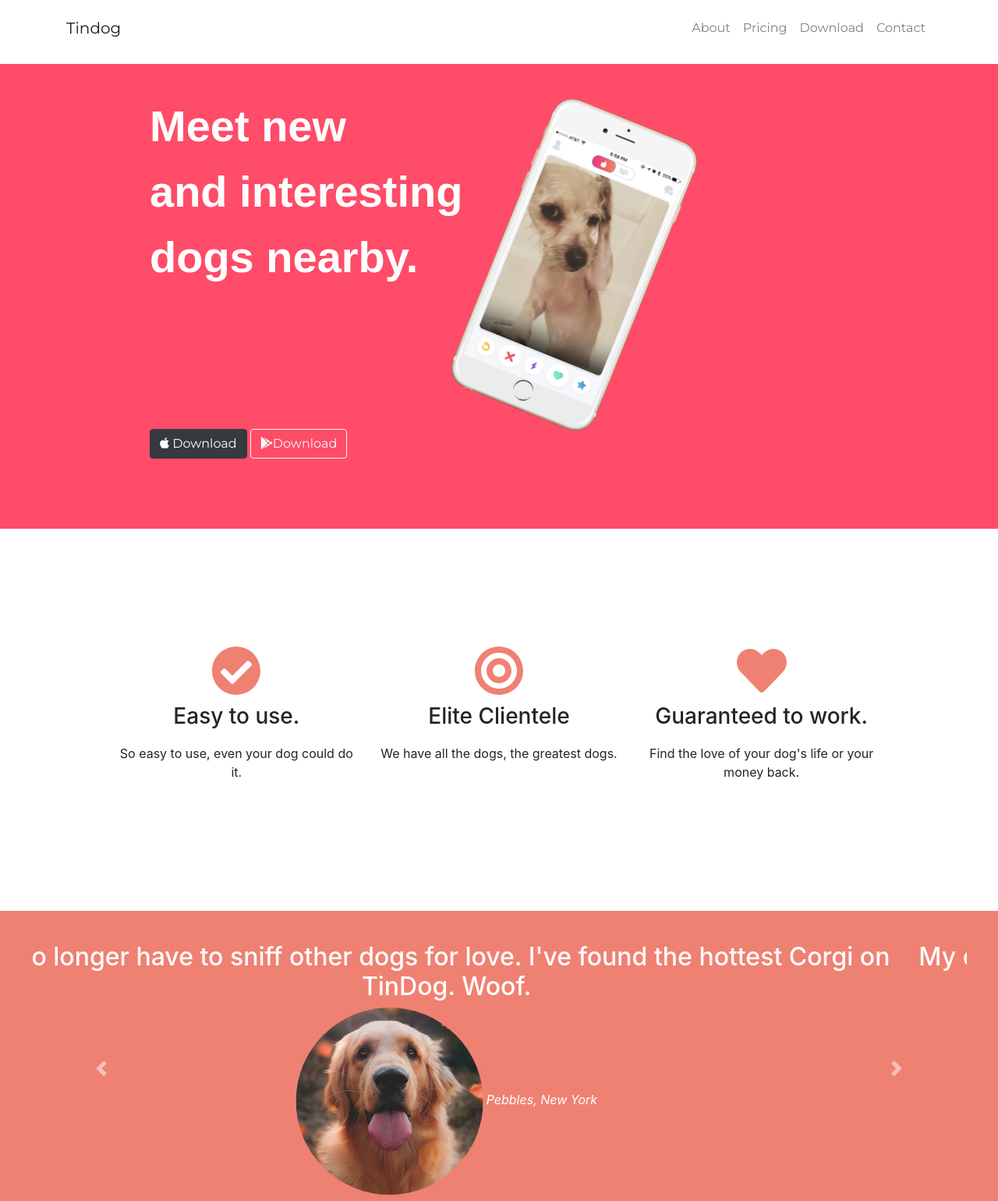
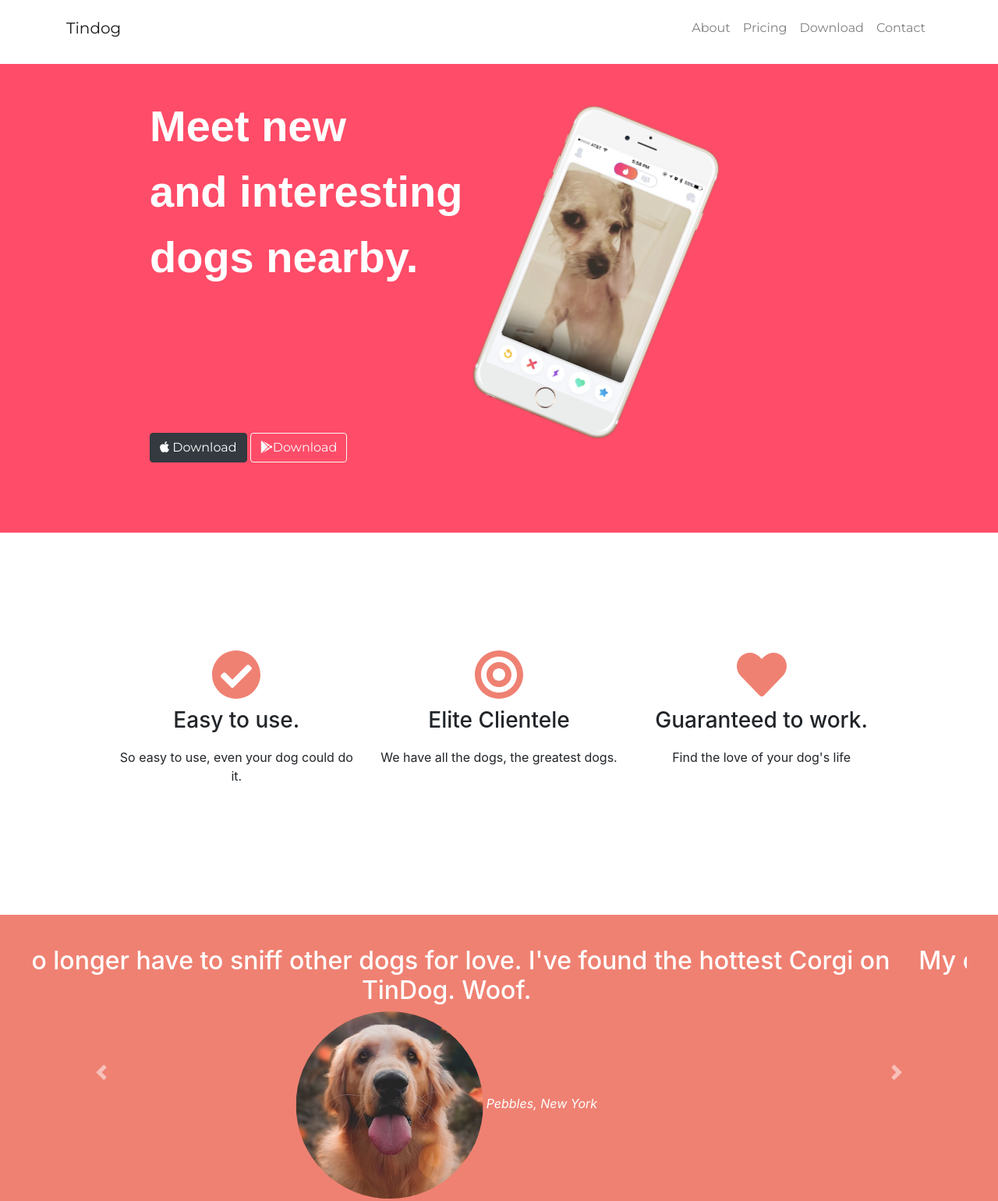
Before and after one commit to pete-codes/tinderfordogs, a plain HTML site: page Tindog/index.html in a window 1280 px wide. Shown: the top 1540 px of the page at 78% size. Drawn offline with nearby package versions, Linux system fonts and the light colour scheme.

Commit message:
Small align and padding changes
Fixed padding around phone image and download buttons.

Made copyright align to center.

```diff
--- a/Tindog/index.html
+++ b/Tindog/index.html
@@ -3,7 +3,7 @@
 
 <head>
   <meta charset="utf-8">
-  <title>tinDog</title>
+  <title> Tindog - tinder for your dog</title>
 
   <link rel="stylesheet" href="https://stackpath.bootstrapcdn.com/bootstrap/4.3.1/css/bootstrap.min.css" integrity="sha384-ggOyR0iXCbMQv3Xipma34MD+dH/1fQ784/j6cY/iJTQUOhcWr7x9JvoRxT2MZw1T" crossorigin="anonymous">
   <link rel="stylesheet" href="tindog.css" />
@@ -57,23 +57,22 @@
   </div>  <!-- Title -->
 <div class="row">
     <div class="col-md-6">
+
+
       <h1 class="big">Meet new <br /> and interesting <br/>
           dogs nearby.</h1>
   </div>
 
-  <div id="phone">
+    <div id="phone">
     <img src="images/iphone6.png" alt="iphone-mockup" height="400px" width="200px">
 
   </div>
-
-
 
     <div>
 
     </div>
   </div>
-  <div class="phones">
-
+  <div class="downloadButtons">
 
 <button type="button" class="btn btn-dark"> <i class="fab fa-apple"></i> Download  </button>
   <button type="button" class="btn btn-outline-light"><i class="fab fa-google-play"></i>Download</button>
@@ -98,13 +97,9 @@
         <div class="col-lg-4 col-md-4" style="background-color:white; ">
           <i class="fas fa-heart fa-4x"></i>
           <h3>Guaranteed to work.</h3>
-          <p>Find the love of your dog's life or your money back.</p>
+          <p>Find the love of your dog's life</p>
         </div>
-
-
 </div>
-
-
 
   </section>
 
@@ -139,14 +134,7 @@
   </a>
 </div>
 
-
-
-
-
-
   </section>
-
-
 
   <!-- Press -->
 
@@ -194,9 +182,6 @@
       </div>
     </div>
 
-
-
-
 <div class="col-lg-4 col-md-6 price-col">
     <div class="card">
       <div class="card-header">
@@ -228,36 +213,19 @@
 
   </div>
 
+  </section>
+
+  <section id="cta">
+
+    <h3>Find the True Love of Your Dog's Life Today.</h3>
+
+  <h4>© Copyright 2019 TinDog</h4>
+  </section>
 
 
 
 
 
-
-
-
-  </section>
-
-
-  <!-- Call to Action -->
-
-  <section id="cta">
-
-    <h3>Find the True Love of Your Dog's Life Today.</h3>
-
-
-  </section>
-
-
-  <!-- Footer -->
-
-  <footer id="footer">
-
-    <p>© Copyright 2019 TinDog</p>
-
-  </footer>
-
-
 </body>
 
 </html>
--- a/Tindog/tindog.css
+++ b/Tindog/tindog.css
@@ -39,7 +39,9 @@ color:#ff4c68;
 
 #phone {
   float:right;
-  padding-right: 50px;
+  padding-right: 30px;
+  padding-left: 30px;
+
   padding-top:30px;
   transform:rotate(22deg);
 -ms-transform:rotate(22deg); /* Internet Explorer */
@@ -47,8 +49,8 @@ color:#ff4c68;
 -webkit-transform:rotate(22deg)
 }
 
-.phones {
-  padding-top:0px;
+.downloadButtons {
+  padding-top:5px;
 }
 
 .table>tbody>tr>td,
@@ -59,15 +61,11 @@ border-top: none;
   text-align:center;
   border:none;
   padding: 150px 150px;
-
-
 }
 
 h3 {
   padding:10px;
 }
-
-
 
 .fa-check-circle {
   color:#ef8172;
@@ -76,8 +74,6 @@ h3 {
 .fa-check-circle:hover {
   color:#ff4c68;
 }
-
-
 
 .fa-bullseye {
     color:#ef8172;
@@ -110,10 +106,6 @@ h3 {
   border-radius:100%;
   width:20%;
   align-content: center;
-
-  /*
-  height:75px;
-  width:75px; */
 }
 
 .carousel-inner img {
@@ -158,3 +150,7 @@ margin: 0 20px;
 h3 {
   text-align: center;
 }
+
+h4 {
+  text-align: center;
+}
```
